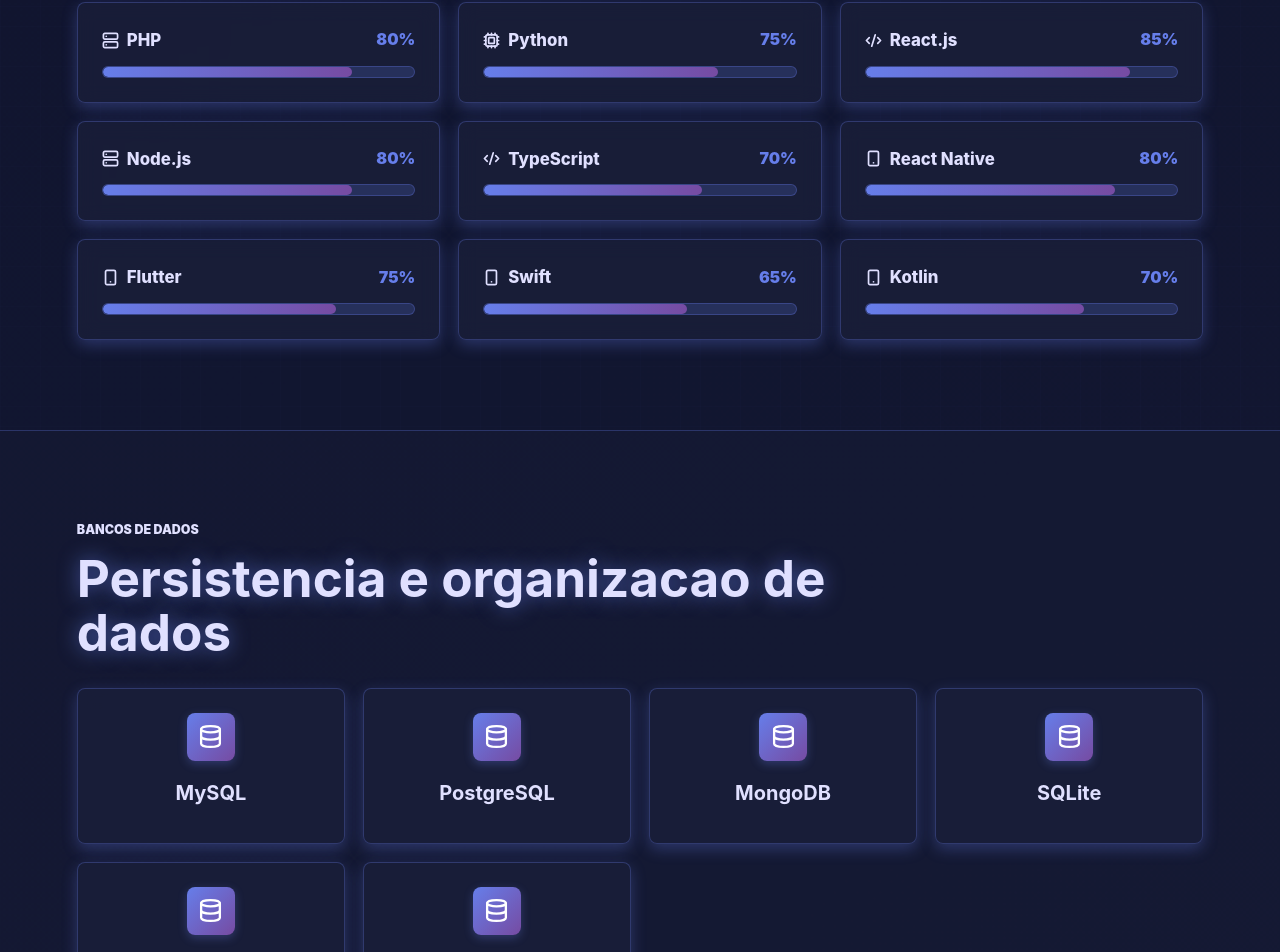
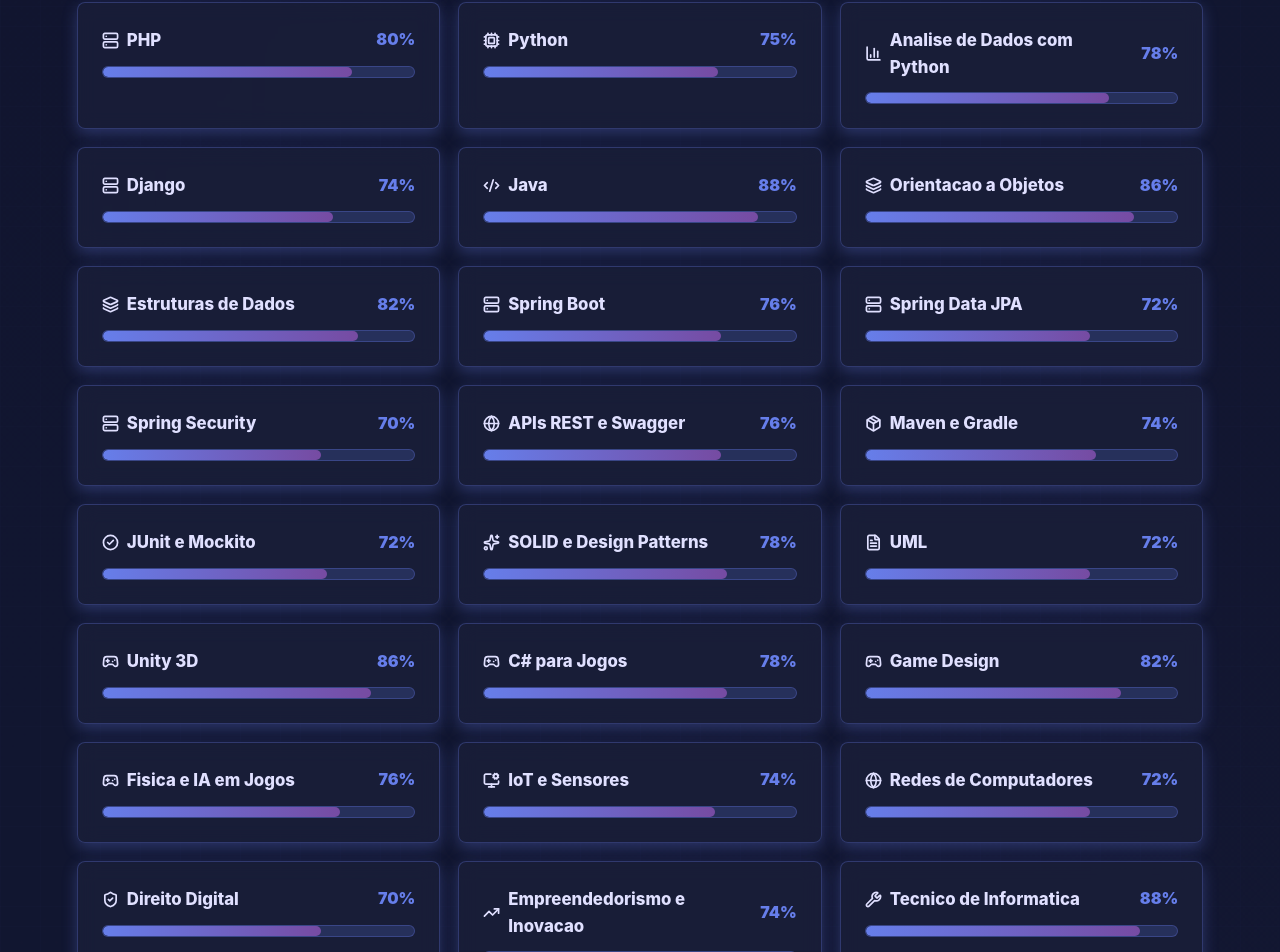
Before and after one commit to lzvsrx/lzdev, a React (Vite) app: page / in a window 1280 px wide. Shown: the part 1735-2687 px from the top of the page. Built offline with nearby package versions, Linux system fonts and the light colour scheme; the HTML template or start-up script is replaced by a standard one.

Commit message:
Add certificate-based skills

```diff
--- a/src/App.tsx
+++ b/src/App.tsx
@@ -69,6 +69,28 @@
   { name: 'JavaScript', percentage: 85, Icon: Code2 },
   { name: 'PHP', percentage: 80, Icon: Server },
   { name: 'Python', percentage: 75, Icon: Cpu },
+  { name: 'Analise de Dados com Python', percentage: 78, Icon: BarChart3 },
+  { name: 'Django', percentage: 74, Icon: Server },
+  { name: 'Java', percentage: 88, Icon: Code2 },
+  { name: 'Orientacao a Objetos', percentage: 86, Icon: Boxes },
+  { name: 'Estruturas de Dados', percentage: 82, Icon: Layers3 },
+  { name: 'Spring Boot', percentage: 76, Icon: Server },
+  { name: 'Spring Data JPA', percentage: 72, Icon: Database },
+  { name: 'Spring Security', percentage: 70, Icon: ShieldCheck },
+  { name: 'APIs REST e Swagger', percentage: 76, Icon: Globe },
+  { name: 'Maven e Gradle', percentage: 74, Icon: Package },
+  { name: 'JUnit e Mockito', percentage: 72, Icon: CheckCircle2 },
+  { name: 'SOLID e Design Patterns', percentage: 78, Icon: Sparkles },
+  { name: 'UML', percentage: 72, Icon: FileText },
+  { name: 'Unity 3D', percentage: 86, Icon: Gamepad2 },
+  { name: 'C# para Jogos', percentage: 78, Icon: Gamepad2 },
+  { name: 'Game Design', percentage: 82, Icon: Trophy },
+  { name: 'Fisica e IA em Jogos', percentage: 76, Icon: Cpu },
+  { name: 'IoT e Sensores', percentage: 74, Icon: MonitorCog },
+  { name: 'Redes de Computadores', percentage: 72, Icon: Globe },
+  { name: 'Direito Digital', percentage: 70, Icon: ShieldCheck },
+  { name: 'Empreendedorismo e Inovacao', percentage: 74, Icon: TrendingUp },
+  { name: 'Tecnico de Informatica', percentage: 88, Icon: Wrench },
   { name: 'React.js', percentage: 85, Icon: Code2 },
   { name: 'Node.js', percentage: 80, Icon: Server },
   { name: 'TypeScript', percentage: 70, Icon: Code2 },
@@ -343,6 +365,20 @@
   featuredProjectNames,
 };
 
+function mergeAdminSkills(storedSkills?: EditableSkill[]) {
+  const mergedSkills = [...(storedSkills ?? [])];
+
+  defaultAdminContent.skills.forEach((defaultSkill) => {
+    const alreadyExists = mergedSkills.some((skill) => skill.name.toLowerCase() === defaultSkill.name.toLowerCase());
+
+    if (!alreadyExists) {
+      mergedSkills.push(defaultSkill);
+    }
+  });
+
+  return mergedSkills;
+}
+
 function readAdminContent(): AdminContent {
   const parsedContent = readCachedRecord<Partial<AdminContent>>(adminContentStorageKey, {});
 
@@ -350,7 +386,7 @@
     ...defaultAdminContent,
     ...parsedContent,
     links: parsedContent.links ?? defaultAdminContent.links,
-    skills: parsedContent.skills ?? defaultAdminContent.skills,
+    skills: mergeAdminSkills(parsedContent.skills),
     databases: parsedContent.databases ?? defaultAdminContent.databases,
     services: parsedContent.services ?? defaultAdminContent.services,
     projectProgresses: parsedContent.projectProgresses ?? defaultAdminContent.projectProgresses,
@@ -377,9 +413,20 @@
   const normalizedName = name.toLowerCase();
 
   if (normalizedName.includes('react native') || normalizedName.includes('flutter') || normalizedName.includes('swift') || normalizedName.includes('kotlin')) return Smartphone;
-  if (normalizedName.includes('php') || normalizedName.includes('node')) return Server;
-  if (normalizedName.includes('python')) return Cpu;
-  if (normalizedName.includes('html') || normalizedName.includes('css')) return Globe;
+  if (normalizedName.includes('unity') || normalizedName.includes('jogos') || normalizedName.includes('game')) return Gamepad2;
+  if (normalizedName.includes('spring') || normalizedName.includes('django') || normalizedName.includes('php') || normalizedName.includes('node')) return Server;
+  if (normalizedName.includes('data') || normalizedName.includes('analise')) return BarChart3;
+  if (normalizedName.includes('security') || normalizedName.includes('direito')) return ShieldCheck;
+  if (normalizedName.includes('iot') || normalizedName.includes('sensor')) return MonitorCog;
+  if (normalizedName.includes('maven') || normalizedName.includes('gradle')) return Package;
+  if (normalizedName.includes('junit') || normalizedName.includes('mockito')) return CheckCircle2;
+  if (normalizedName.includes('solid') || normalizedName.includes('design patterns')) return Sparkles;
+  if (normalizedName.includes('uml')) return FileText;
+  if (normalizedName.includes('empreendedor')) return TrendingUp;
+  if (normalizedName.includes('tecnico') || normalizedName.includes('informatica')) return Wrench;
+  if (normalizedName.includes('orientacao') || normalizedName.includes('estruturas')) return Layers3;
+  if (normalizedName.includes('python') || normalizedName.includes('ia')) return Cpu;
+  if (normalizedName.includes('api') || normalizedName.includes('redes') || normalizedName.includes('html') || normalizedName.includes('css')) return Globe;
 
   return Code2;
 }
@@ -499,7 +546,7 @@
         ...defaultAdminContent,
         ...databaseAdminContent,
         links: databaseAdminContent.links ?? defaultAdminContent.links,
-        skills: databaseAdminContent.skills ?? defaultAdminContent.skills,
+        skills: mergeAdminSkills(databaseAdminContent.skills),
         databases: databaseAdminContent.databases ?? defaultAdminContent.databases,
         services: databaseAdminContent.services ?? defaultAdminContent.services,
         projectProgresses: databaseAdminContent.projectProgresses ?? defaultAdminContent.projectProgresses,
```
Also changed, not shown: 2 other files (tests, documents, lock files or other folders).
